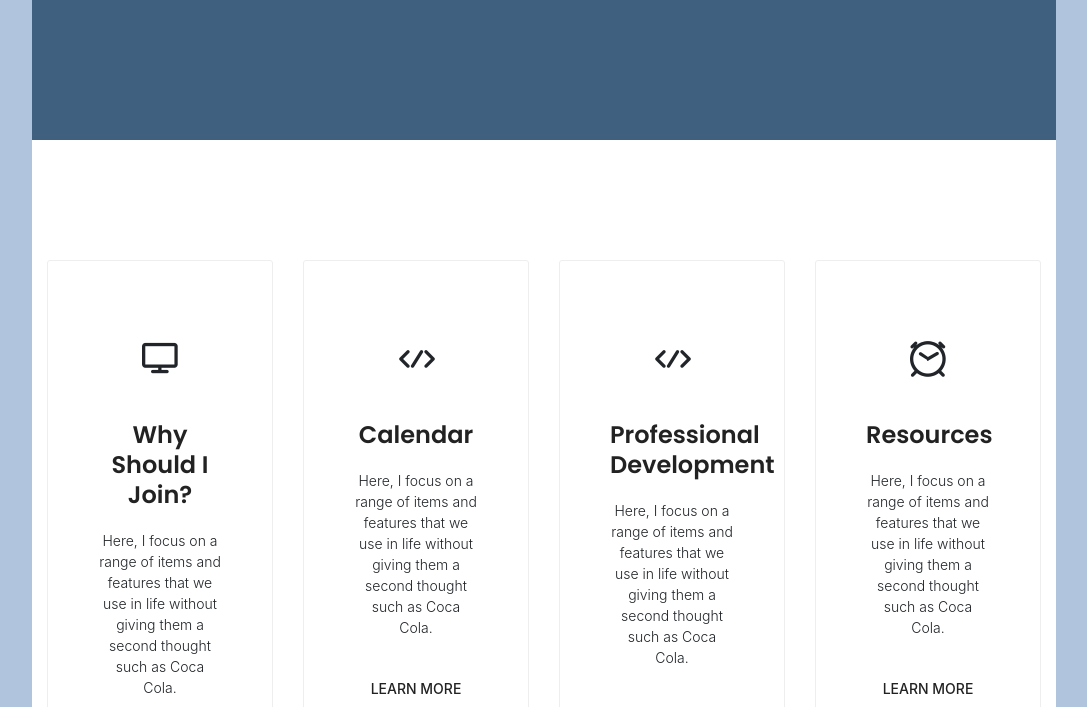
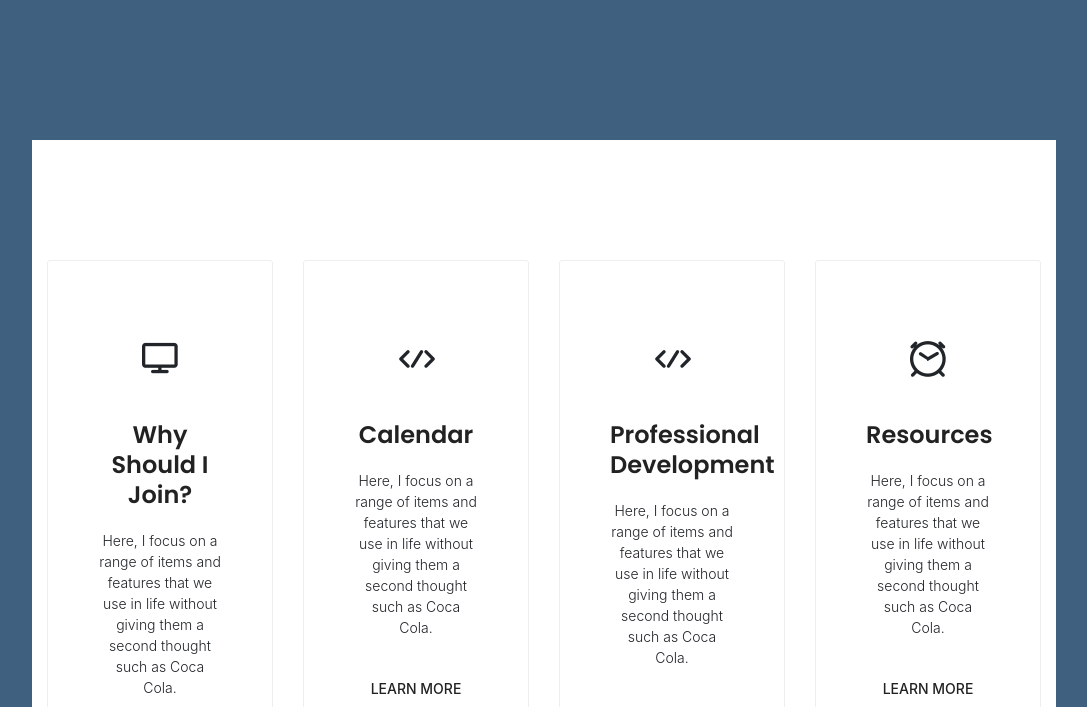
Before and after one commit to dylana62/csta, a plain HTML site: page inmotion-colorlib/inmotion/index.html in a window 1280 px wide. Shown: the part 551-1258 px from the top of the page, without its empty margins (96-1183 px from the left). Drawn offline with nearby package versions, Linux system fonts and the light colour scheme.

Commit message:
Changed the background color back to darkblue

```diff
--- a/inmotion-colorlib/inmotion/css/main.css
+++ b/inmotion-colorlib/inmotion/css/main.css
@@ -1919,7 +1919,7 @@ nav a:hover {
 }
 
 body {
-  background: 		#B0C4DE;
+  background:#3F607F;
 }
 
 .main-wrapper-first {
```
